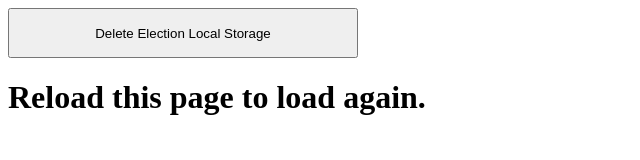
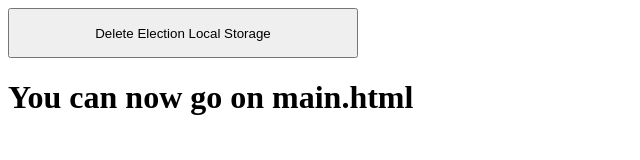
Before and after one commit to Dalmanski/Voting-System, a plain HTML site: page walapanigamit/loadLocalStorage.html in a window 1280 px wide. Shown: the whole page, without its empty margins (0-640 px from the left). Drawn offline with Linux system fonts and the light colour scheme.

Commit message:
modified:   walapanigamit/loadLocalStorage.html

```diff
--- a/walapanigamit/loadLocalStorage.html
+++ b/walapanigamit/loadLocalStorage.html
@@ -7,7 +7,7 @@
 </head>
 <body>
     <button style="width: 350px; height: 50px;" id="deleteBtn">Delete Election Local Storage</button>
-    <h1>Reload this page to load again.</h1>
+    <h1>You can now go on main.html</h1>
 
     <script>
         const elections = {
```
